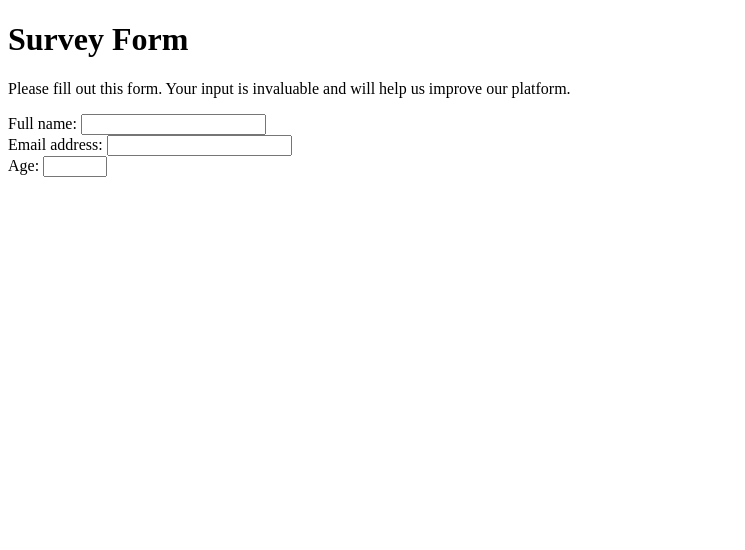
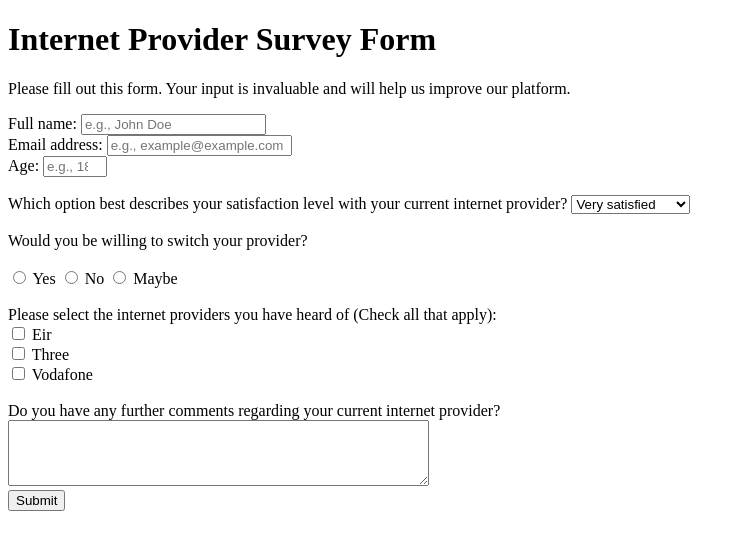
Before and after one commit to robmad93/freecodecamp_curriculum_projects, a plain HTML site: page responsive_web_design_files/survey_form_certification_project/index.html in a window 1280 px wide. Shown: the whole page, without its empty margins (0-745 px from the left). Drawn offline with Linux system fonts and the light colour scheme.

Commit message:
Finalize certification project

```diff
--- a/responsive_web_design_files/survey_form_certification_project/index.html
+++ b/responsive_web_design_files/survey_form_certification_project/index.html
@@ -2,25 +2,52 @@
 <html lang="en">
   <head>
     <meta charset="UTF-8" />
-    <title>Survey Form</title>
+    <title>Internet Provider Survey Form</title>
   </head>
 
   <body>
     <h1 id="title">
-      Survey Form
+      Internet Provider Survey Form
     </h1>
     <p id="description">
       Please fill out this form. Your input is invaluable and will help us improve our platform.
     </p>
     <form id="survey-form">
-      <label for="name-label">
+      <label id="name-label">
         Full name:
       </label>
-      <input id="name" type="text" required><br>
-      <label for="email-label">Email address:</label>
-      <input id="email" type="email" required><br>
-      <label for="number-label">Age: </label>
-      <input id="number" type="number" min="0" max="200"><br>
+      <input id="name" type="text" placeholder="e.g., John Doe" required><br>
+      <label id="email-label">Email address:</label>
+      <input id="email" type="email" placeholder="e.g., example@example.com" required><br>
+      <label id="number-label">Age: </label>
+      <input id="number" type="number" min="0" max="200" placeholder="e.g., 18"><br><br>
+      <label for="dropdown">Which option best describes your satisfaction level with your current internet provider?</label>
+      <select id="dropdown">
+        <option value="very-unsatisfied">Very Unsatisfied</option>
+        <option value="unsatisfied">Unsatisfied</option>
+        <option value="neutral">Neutral</option>
+        <option value="satisfied">Satisfied</option>
+        <option value="very-satisfied" selected>Very satisfied</option>
+      </select><br><br>
+      <label>
+        Would you be willing to switch your provider?
+      </label><br><br>
+      <input type="radio" id="yes" name="response" value="Yes">
+      <label for="yes">Yes</label>
+      <input type="radio" id="no" name="response" value="No">
+      <label for="no">No</label>
+      <input type="radio" id="maybe" name="response" value="Maybe">
+      <label for="maybe">Maybe</label><br><br>
+      <label>Please select the internet providers you have heard of (Check all that apply):</label><br>
+      <input type="checkbox" id="provider1" name="provider1" value="Eir">
+  <label for="provider1">Eir</label><br>
+  <input type="checkbox" id="provider2" name="provider2" value="Three">
+  <label for="provider2">Three</label><br>
+  <input type="checkbox" id="provider3" name="provider3" value="Vodafone">
+  <label for="provider3">Vodafone</label><br><br>
+  <label for="comments">Do you have any further comments regarding your current internet provider?</label><br>
+  <textarea id="comments" name="comments" rows="4" cols="50"></textarea><br>
+  <button id="submit">Submit</button>
     </form>
   </body>
 </html>
```
